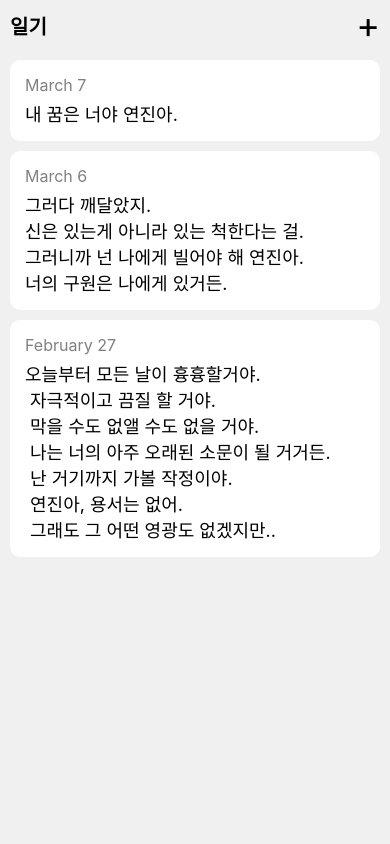
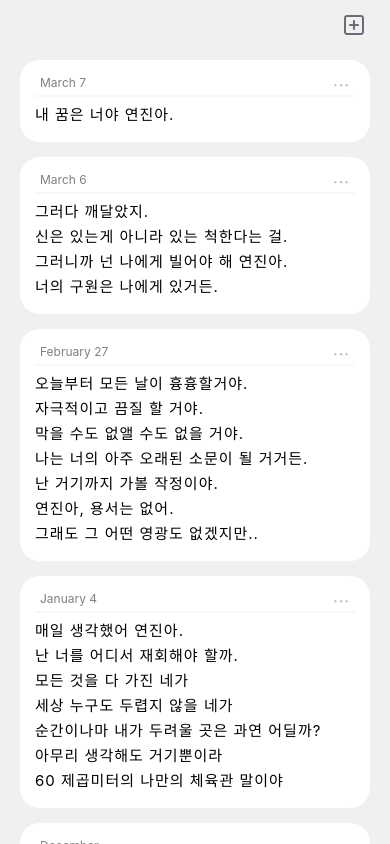
Before and after one commit to daechan-jo/write-me, a React Native app in the folder app/: screen / in a window 390 px wide. Built offline with nearby package versions, Linux system fonts and the light colour scheme.

Commit message:
Style: "this and that"

```diff
--- a/app/App.tsx
+++ b/app/App.tsx
@@ -1,12 +1,32 @@
 // import { StatusBar } from 'expo-status-bar';
 import React from 'react';
-import { SafeAreaView, View, Text, StyleSheet, FlatList } from 'react-native';
+import {
+  SafeAreaView,
+  View,
+  Text,
+  StyleSheet,
+  FlatList,
+  TouchableOpacity,
+} from 'react-native';
+import { Feather } from '@expo/vector-icons';
+import { AntDesign } from '@expo/vector-icons';
+
 import Article from './interfaces/Article';
-import articles from './testText';
+import articles from './mockText';
+
+const handlePress = () => {
+  console.log('Icon pressed!');
+};
 
 const ArticleCard: React.FC<{ article: Article }> = ({ article }) => (
   <View style={styles.card}>
-    <Text style={styles.articleDate}>{article.date}</Text>
+    <View style={styles.articleHeader}>
+      <Text style={styles.articleDate}>{article.date}</Text>
+      <TouchableOpacity onPress={handlePress}>
+        <AntDesign name="ellipsis1" style={styles.ellipsis} />
+      </TouchableOpacity>
+    </View>
+    <View style={styles.boundary}></View>
     <Text style={styles.articleContent}>{article.content}</Text>
   </View>
 );
@@ -14,10 +34,10 @@ const ArticleCard: React.FC<{ article: Article }> = ({ article }) => (
 const App: React.FC = () => {
   return (
     <SafeAreaView style={styles.container}>
-      {/* Navigation Bar */}
       <View style={styles.navBar}>
-        <Text style={styles.navTitle}>일기</Text>
-        <Text style={styles.navButton}>+</Text>
+        <TouchableOpacity onPress={handlePress}>
+          <Feather name="plus-square" size={24} color="#6D6875" />
+        </TouchableOpacity>
       </View>
 
       <FlatList
@@ -38,9 +58,10 @@ const styles = StyleSheet.create<any>({
   navBar: {
     height: 50,
     alignItems: 'center',
-    justifyContent: 'space-between',
+    justifyContent: 'flex-end',
     flexDirection: 'row',
     paddingHorizontal: 10,
+    marginRight: 14,
   },
   navTitle: {
     fontSize: 20,
@@ -55,17 +76,37 @@ const styles = StyleSheet.create<any>({
   },
   card: {
     backgroundColor: 'white',
-    borderRadius: 10,
+    borderRadius: 20,
     padding: 15,
-    marginBottom: 10,
+    marginBottom: 15,
+    marginLeft: 10,
+    marginRight: 10,
+  },
+  articleHeader: {
+    flexDirection: 'row',
+    justifyContent: 'space-between',
+    marginLeft: 5,
+    marginRight: 5,
   },
   articleDate: {
+    flexDirection: 'row',
     marginBottom: 5,
-    fontSize: 16,
+    fontSize: 12,
     color: 'gray',
   },
+  ellipsis: {
+    color: '#B7B7B7',
+    fontSize: 18,
+  },
+  boundary: {
+    padding: 1,
+    backgroundColor: '#F7F7F7',
+    marginBottom: 5,
+  },
   articleContent: {
-    fontSize: 18,
+    fontSize: 15,
+    letterSpacing: 1,
+    lineHeight: 25,
   },
 });
 
--- /dev/null
+++ b/app/mockText.ts
@@ -0,0 +1,44 @@
+import Article from './interfaces/Article';
+
+const articles: Article[] = [
+  {
+    id: '1',
+    date: 'March 7',
+    content: '내 꿈은 너야 연진아.',
+  },
+  {
+    id: '2',
+    date: 'March 6',
+    content:
+      '그러다 깨달았지.\n' +
+      '신은 있는게 아니라 있는 척한다는 걸.\n' +
+      '그러니까 넌 나에게 빌어야 해 연진아.\n' +
+      '너의 구원은 나에게 있거든.',
+  },
+  {
+    id: '3',
+    date: 'February 27',
+    content:
+      '오늘부터 모든 날이 흉흉할거야.\n' +
+      '자극적이고 끔질 할 거야.\n' +
+      '막을 수도 없앨 수도 없을 거야.\n' +
+      '나는 너의 아주 오래된 소문이 될 거거든.\n' +
+      '난 거기까지 가볼 작정이야.\n' +
+      '연진아, 용서는 없어.\n' +
+      '그래도 그 어떤 영광도 없겠지만..',
+  },
+  {
+    id: '4',
+    date: 'January 4',
+    content:
+      '매일 생각했어 연진아.\n난 너를 어디서 재회해야 할까.\n모든 것을 다 가진 네가\n세상 누구도 두렵지 않을 네가\n순간이나마 내가 두려울 곳은 과연 어딜까?\n아무리 생각해도 거기뿐이라\n60 제곱미터의 나만의 체육관 말이야',
+  },
+  {
+    id: '5',
+    date: 'December',
+    content:
+      '그래서 넌 다 이뤘어?\n적당히 고급진 직업은 가진거 같고\n조건 좋은 남자와 가장 예쁠 때 결혼하고\n행복하게 살고 있어?\n넌 해냈을거야 그치, 박연진?',
+  },
+];
+
+export default articles;
--- a/app/testText.ts
+++ /dev/null
@@ -1,32 +0,0 @@
-import Article from './interfaces/Article';
-
-const articles: Article[] = [
-  {
-    id: '1',
-    date: 'March 7',
-    content: '내 꿈은 너야 연진아.',
-  },
-  {
-    id: '2',
-    date: 'March 6',
-    content:
-      '그러다 깨달았지.\n' +
-      '신은 있는게 아니라 있는 척한다는 걸.\n' +
-      '그러니까 넌 나에게 빌어야 해 연진아.\n' +
-      '너의 구원은 나에게 있거든.',
-  },
-  {
-    id: '3',
-    date: 'February 27',
-    content:
-      '오늘부터 모든 날이 흉흉할거야.\n ' +
-      '자극적이고 끔질 할 거야.\n ' +
-      '막을 수도 없앨 수도 없을 거야.\n ' +
-      '나는 너의 아주 오래된 소문이 될 거거든.\n ' +
-      '난 거기까지 가볼 작정이야.\n ' +
-      '연진아, 용서는 없어.\n ' +
-      '그래도 그 어떤 영광도 없겠지만..',
-  },
-];
-
-export default articles;
```
